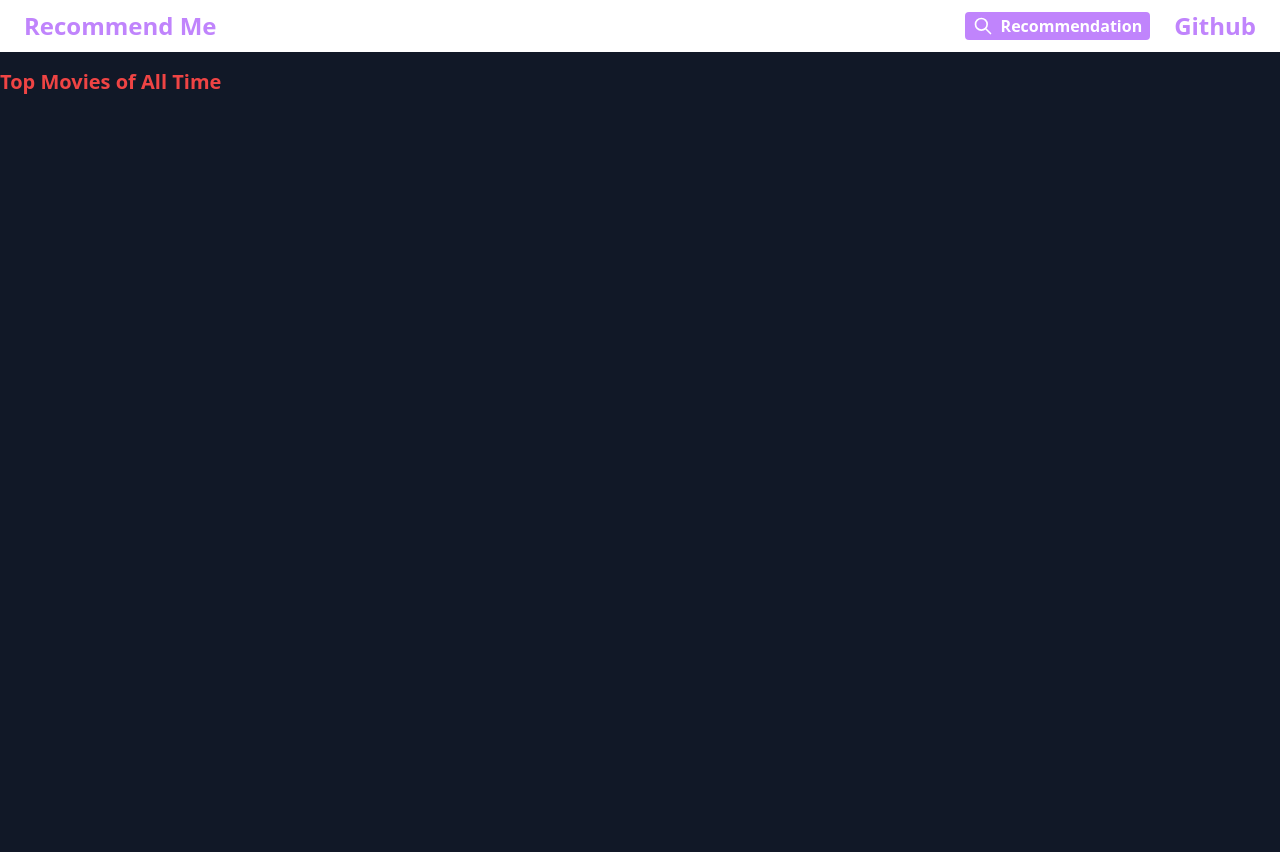
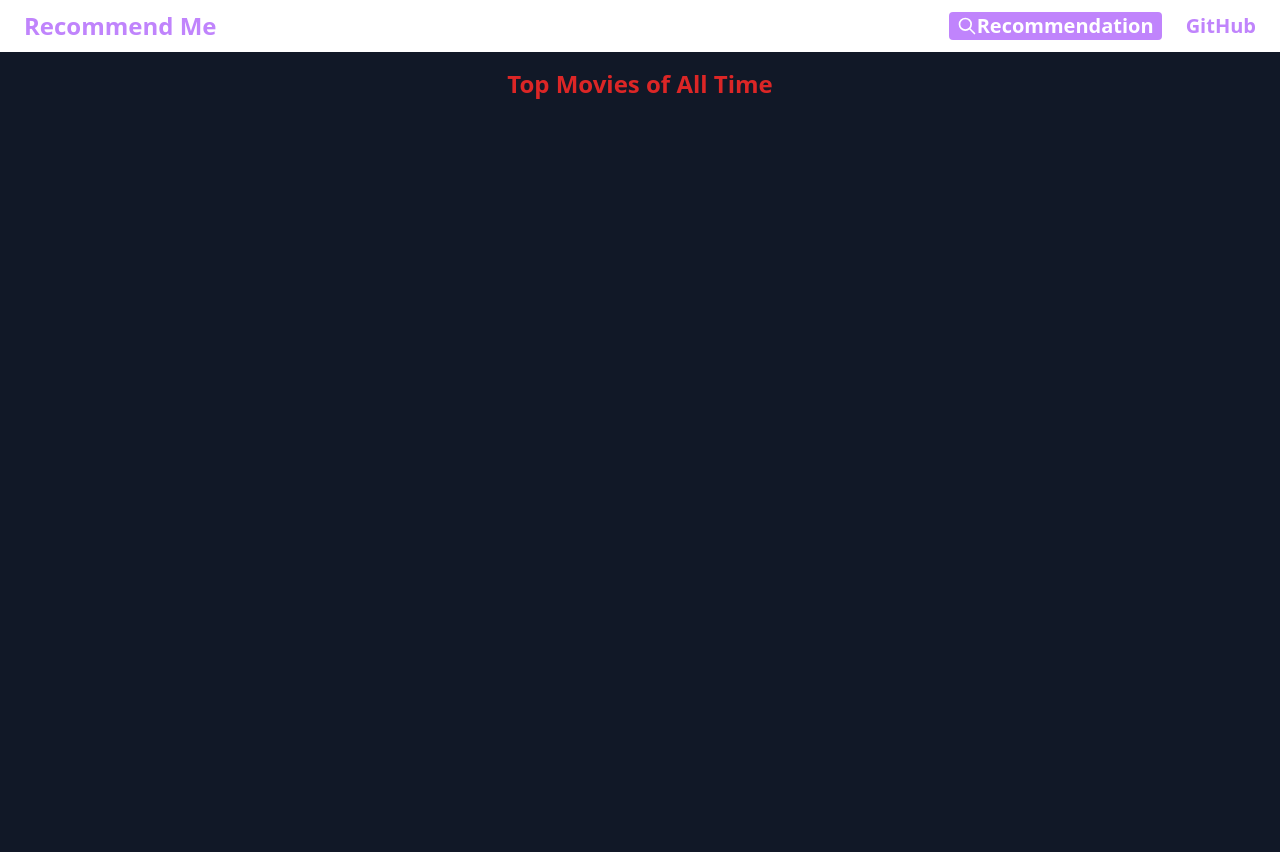
Before and after one commit to Vedantkoppal/Movie-Recommendation-System, a Flask app: page / in a window 1280 px wide. Run offline with Flask 3, Linux system fonts and the light colour scheme; some libraries are stand-ins or nearby versions.

Commit message:
Added posters, oplot and title fonts are set, caching is currelty filesystem,

```diff
--- a/app/routes.py
+++ b/app/routes.py
@@ -8,6 +8,7 @@
 
 @cache.memoize(86400)
 def movie_api(title):
+    print(f"Fetching from API: {title}")
     params = {"apikey": app.config["OMDB_API_KEY"], "t": title}
     try:
         response = requests.get(app.config["OMDB_URL"], params=params)
@@ -17,13 +18,13 @@
 
 @app.route('/')
 def home():
-    movie_titles = TopMovie.query.with_entities(TopMovie.title).all()
-    movie_metadata = [title for title in movie_titles]
+    movie_titles = TopMovie.query.with_entities(TopMovie.title).limit(5).all()
+    movie_metadata = [movie_api(title) for title in movie_titles]
     return render_template('home.html',movies = movie_metadata)
 
 @app.route('/index')
 def index():
-    return "Hello World"
+    return "Hello Not world"
 
 
 @app.route('/recommend')
--- a/app/templates/base.html
+++ b/app/templates/base.html
@@ -7,34 +7,47 @@
     <title>Document</title>
     <!-- <link rel="stylesheet" href="{{ url_for('static',    filename='css/base.css') }}"> -->
     <script src="https://cdn.tailwindcss.com"></script>
+
+
 </head>
 <body>
-<header class="bg-white border-gray-200 px-4 lg:px-6 py-2.5 dark:bg-gray-800 flex items-center justify-between">
+  <header class="bg-white border-gray-200 px-4 lg:px-6 py-2.5 dark:bg-gray-800 flex items-center justify-between flex-wrap">
     <!-- Site Name -->
     <a href="/" class="text-2xl font-bold text-purple-400 hover:text-purple-500 transition-colors duration-300">
       Recommend Me
     </a>
 
-  <!-- Navigation and Search -->
-  <div class="flex items-center space-x-6">
+    <!-- Mobile Menu Button (Hidden on large screens) -->
+    <button id="menu-toggle" class="sm:hidden text-purple-400 hover:text-purple-500 focus:outline-none">
+      <svg class="w-7 h-7" fill="none" stroke="currentColor" stroke-width="2" viewBox="0 0 24 24">
+        <path stroke-linecap="round" stroke-linejoin="round" d="M4 6h16M4 12h16m-7 6h7" />
+      </svg>
+    </button>
+
+    <!-- Navigation (Hidden on small screens, shown when menu button is clicked) -->
+    <div id="nav-menu" class="hidden sm:flex flex-col sm:flex-row sm:items-center space-y-3 sm:space-y-0 sm:space-x-6 w-full sm:w-auto mt-2 sm:mt-0">
       <!-- Recommendation Button -->
-    <div id="recommend-button" class="relative flex items-center space-x-2 text-gray-800">
-      <button class="p-2 h-7 text-white bg-purple-400 rounded hover:bg-purple-500 flex items-center transition-colors duration-300">
+      <a href="/recommend" class="p-2 h-7 text-white bg-purple-400 rounded hover:bg-purple-500 flex items-center transition-colors duration-300">
         <svg xmlns="http://www.w3.org/2000/svg" fill="none" viewBox="0 0 24 24" stroke-width="2" stroke="currentColor" class="w-5 h-5">
           <path stroke-linecap="round" stroke-linejoin="round" d="M21 21l-6-6m2-5a7 7 0 11-14 0 7 7 0 0114 0z" />
         </svg>
-        <a href="/recommend" class="text-m font-bold text-white ml-2 hover:text-white">Recommendation</a>
-      </button>
-    </div>
-    <a href="/https://github.com/Vedantkoppal/Movie-Recommender-System" class="text-2xl font-bold text-purple-400 hover:text-purple-500 transition-colors duration-300">Github</a>
+        <span class="font-bold text-white text-xl">Recommendation</span>
+      </a>
 
-    <!-- Links with the sam`e color theme -->
-    <!-- <a href="/api" class="text-m font-bold text-white hover:text-purple-400 transition-colors duration-300">API</a> -->
-    <!-- <a href="/dashboard" class="text-m font-bold text-white hover:text-purple-400 transition-colors duration-300">Dashboard</a> -->
-    <!-- <a href="/contact" class="text-m font-bold text-white hover:text-purple-400 transition-colors duration-300">Contact</a> -->
+      <!-- GitHub Link -->
+      <a href="https://github.com/Vedantkoppal/Movie-Recommender-System" class="text-xl font-bold text-purple-400 hover:text-purple-500 transition-colors duration-300">
+        GitHub
+      </a>
     </div>
   </header>
 
+  <!-- JavaScript for Mobile Menu Toggle -->
+  <script>
+    document.getElementById('menu-toggle').addEventListener('click', function () {
+      const menu = document.getElementById('nav-menu');
+      menu.classList.toggle('hidden');
+    });
+  </script>
 
 {% block content %}
 
--- a/app/templates/home.html
+++ b/app/templates/home.html
@@ -1,32 +1,37 @@
 {% extends "base.html" %}
 {% block content %}
 
+
 <div class="bg-gray-900 min-h-screen text-white">
     <div class="container mx-auto py-4">
-<h1 class="text-xl font-bold text-left text-red-500 mb-4">Top Movies of All Time</h1>
+        <h1 class="text-xl sm:text-2xl font-bold text-center text-red-600 mb-4">
+            Top Movies of All Time
+          </h1>
 
-<div class="grid grid-cols-1 sm:grid-cols-2 md:grid-cols-3 lg:grid-cols-4 gap-0 mx-auto px-6 sm:px-6 lg:px-12">
 
-    {% for movie in movies %}
-<div class="relative w-[300px] flex flex-col items-center">
-    <!-- Poster Image -->
-    <div class="relative w-full h-[450px] overflow-hidden">
-        <img src="{{ movie.Poster }}" alt="{{ movie.Title }}" class="w-full h-full object-contain block">
+          <div class="flex justify-center">
+            <div class="grid grid-cols-1 sm:grid-cols-2 md:grid-cols-3 lg:grid-cols-4 xl:grid-cols-4 gap-4 mx-auto px-4 sm:px-6 lg:px-12">
+                {% for movie in movies %}
+                <div class="relative w-[250px] sm:w-[260px] md:w-[280px] lg:w-[300px] xl:w-[320px] flex flex-col items-center">
+                    <!-- Poster Image Container (Fixed size) -->
+                    <div class="relative w-full h-[400px] sm:h-[420px] md:h-[440px] lg:h-[460px] xl:h-[480px] overflow-hidden bg-gray-900 flex items-center justify-center">
+                        <img src="{{ movie.Poster }}" alt="{{ movie.Title }}" class="w-full h-full object-cover">
+                        <div class="absolute inset-0 bg-black bg-opacity-80 text-white flex items-center justify-center opacity-0 hover:opacity-100 transition-opacity duration-300 p-4">
+                            <p class="text-base text-center font-bold" style="font-family: 'Special Elite', monospace;">{{ movie.Plot }}</p>
+                        </div>
+                    </div>
 
-        <!-- Plot (Hidden by Default, Appears on Hover) -->
-        <div class="absolute inset-0 bg-black bg-opacity-80 text-white flex items-center justify-center opacity-0 hover:opacity-100 transition-opacity duration-300 p-4">
-            <p class="text-sm text-center">{{ movie.Plot }}</p>
+                    <!-- Movie Title -->
+                    <h2 class="text-2xl sm:text-xl font-extrabold text-white mt-1 text-center w-full break-words text-green-400" style="font-family: 'monospace', sans-serif;">
+                        {{ movie.Title }}
+                    </h2>
+
+                </div>
+                {% endfor %}
+            </div>
         </div>
-    </div>
 
-    <!-- Movie Title (Classic Font, Centered) -->
-    <h2 class="text-lg font-semibold text-white mt-2 text-center w-full whitespace-normal break-words" style="font-family: 'Marce', sans-serif;">
-        {{ movie.Title }}
-    </h2>
-</div>
-</div>
 
-{% endfor %}
 </div>
 </div>
 
```
Also changed, not shown: config.py (+4 -3 lines), test.py (+14 -5 lines), 7 other files. Lines whose indentation alone changed are shown as unchanged.
